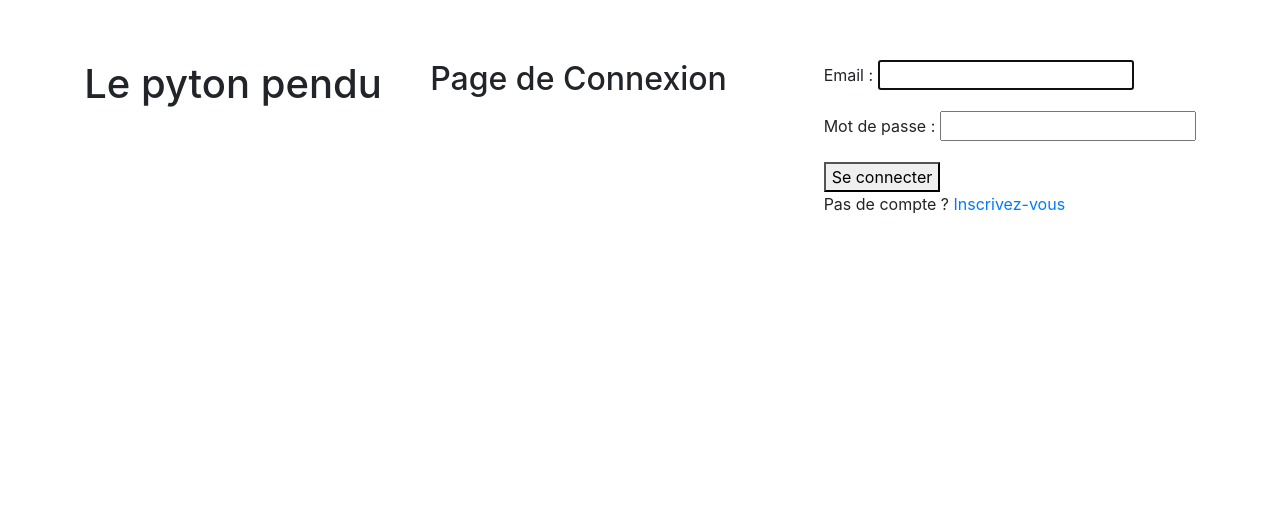
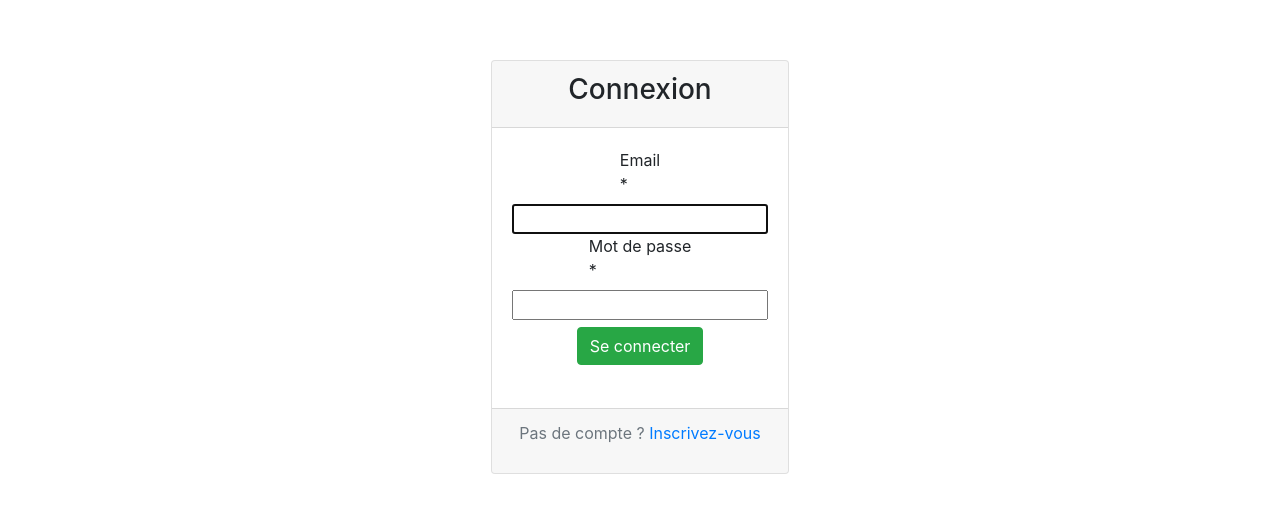
Before and after one commit to Le-python-pendu/python_pendu, a Django app: page /connexion/ in a window 1280 px wide. Shown: the top 513 px of the page. Run offline with Django 4.2, Linux system fonts and the light colour scheme; some libraries are stand-ins or nearby versions.

Commit message:
template connexion and inscription ok

```diff
--- a/python_pendu/settings.py
+++ b/python_pendu/settings.py
@@ -38,6 +38,7 @@ INSTALLED_APPS = [
     'django.contrib.sessions',
     'django.contrib.messages',
     'django.contrib.staticfiles',
+    'crispy_forms',
     # My Apps
     'dictionary',
     'my_users',
--- a/python_pendu/templates/python_pendu/connexion.html
+++ b/python_pendu/templates/python_pendu/connexion.html
@@ -1,14 +1,25 @@
 {% extends 'python_pendu/index_log.html' %}
+{% load crispy_forms_tags %}
+{% block content %}
 
-{% block content %}
-<h1> Le pyton pendu </h1>
-    <h2> Page de Connexion </h2>
-    <p>{{ message }}</p>
-    <form method="post">
-        {{ form.as_p }}
-        {% csrf_token %}
-        <button type="submit" >Se connecter</button>
+<div class="card text-center">
+  <div class="card-header">
+    <h3>Connexion</h3>
+    </div>
+      <div class="card-body">
+         <form method="post" >
+             <div class="mb-3">
+              {% csrf_token %}
+              {{ form|crispy }}
+                <button type="submit" class="btn btn-success">Se connecter</button>
+              </div>
+        </form>
+      </div>
+    <div class="card-footer text-muted">
         <p> Pas de compte ? <a href="{% url 'registration'%}">Inscrivez-vous</a></p>
-    </form>
+
+  </div>
+</div>
+
 
 {% endblock %}
```
Also changed, not shown: python_pendu/templates/python_pendu/registration.html (+19 -9 lines), db.sqlite3.
